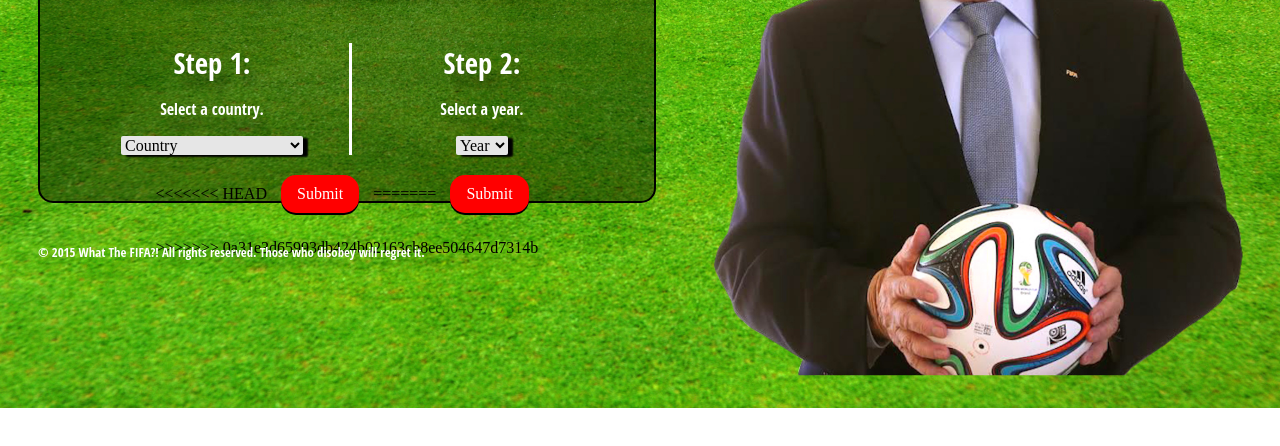
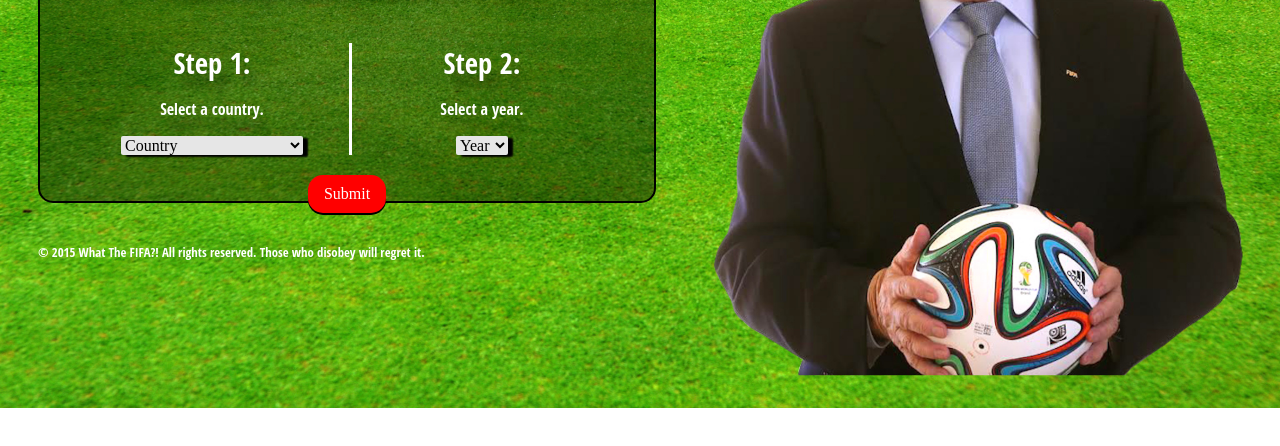
Before and after one commit to ginobona/WTFIFA, a plain HTML site: page index.html in a window 1280 px wide. Shown: the part 352-798 px from the top of the page. Drawn offline with nearby package versions, Linux system fonts and the light colour scheme.

Commit message:
Gino push at 9:30 AM

```diff
--- a/index.html
+++ b/index.html
@@ -186,12 +186,8 @@
         </section>
 
       <section>
-<<<<<<< HEAD
         <button id="tada">Submit</button>
-=======
-        <button onclick="bribeResult()">Submit</button>
         <p id="result"></p>
->>>>>>> 0a31e3d65993db424b02163cb8ee504647d7314b
       </section>
     </section>
         </div>
```
